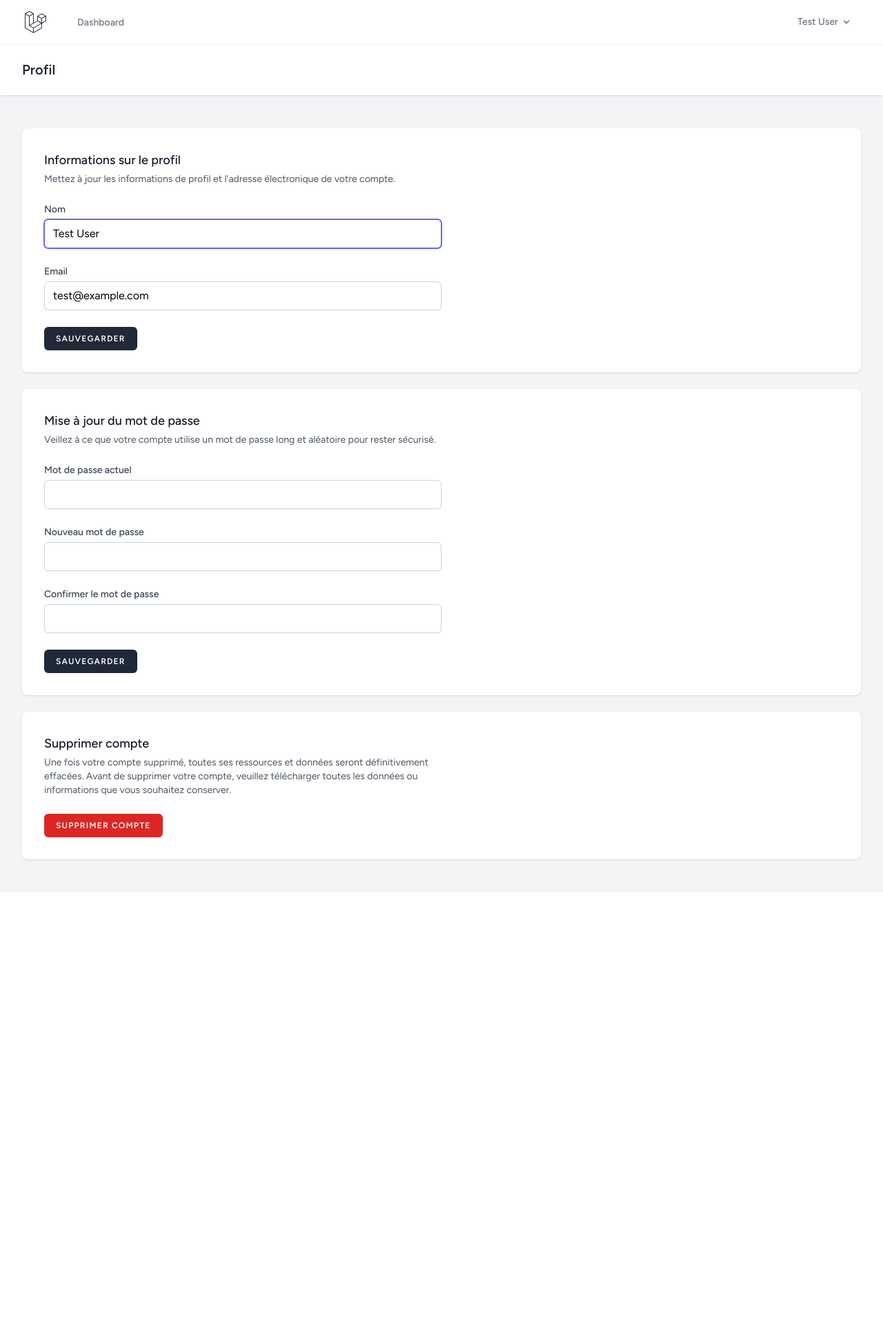
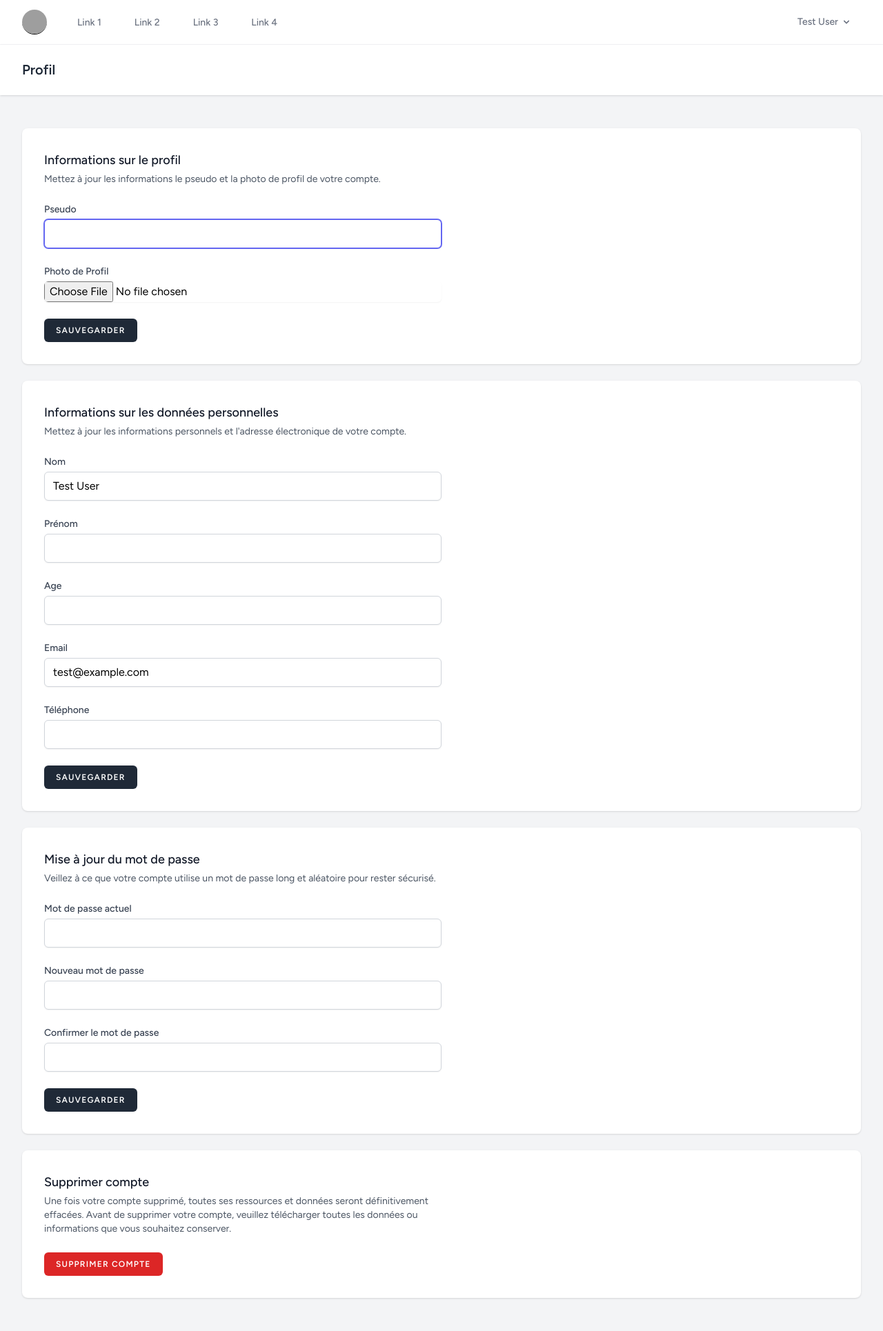
Before and after one commit to val59roger/social-networks, a Laravel app: page /profile in a window 1280 px wide. Shown: the whole page at 69% size. Before the commit the page ends 1250 px from the top, so only its background shows below. Run offline with Laravel 12, Linux system fonts and the light colour scheme; a user stored in the database is signed in; data comes from the database, SQL or seed files in the repository; style sheets or scripts are compiled from the project's sources; parts of the project's set-up code (start-up, migrations or seed data) failed here and were passed over; grey boxes are pictures that could not be loaded.

Commit message:
data + login + register + photo

```diff
--- a/app/Http/Controllers/ProfileController.php
+++ b/app/Http/Controllers/ProfileController.php
@@ -3,6 +3,7 @@
 namespace App\Http\Controllers;
 
 use App\Http\Requests\ProfileUpdateRequest;
+use App\Http\Requests\ProfileUsersUpdateRequest;
 use Illuminate\Http\RedirectResponse;
 use Illuminate\Http\Request;
 use Illuminate\Support\Facades\Auth;
@@ -22,7 +23,7 @@ class ProfileController extends Controller
     }
 
     /**
-     * Update the user's profile information.
+     * Update the user's information.
      */
     public function update(ProfileUpdateRequest $request): RedirectResponse
     {
@@ -36,6 +37,31 @@ class ProfileController extends Controller
 
         return Redirect::route('profile.edit')->with('status', 'profile-updated');
     }
+
+    /**
+     * Update the profile's information.
+     */
+    public function updateUserDetails(ProfileUsersUpdateRequest $request)
+    {
+        // Récupérer l'utilisateur authentifié
+        $user = $request->user();
+
+        // Mise à jour du pseudo
+        $user->pseudo = $request->input('pseudo');
+
+        // Gestion de l'image
+        if ($request->hasFile('url_profile')) {
+            $file = $request->file('url_profile');
+            $path = $file->store('profile_photos', 'public'); // Stockage dans storage/app/public/profile_photos
+            $user->url_profile = $path;
+        }
+
+    $user->save();
+
+        // Rediriger avec un message de succès
+        return redirect()->route('profile.edit')->with('status', 'profile-updated');
+    }
+
 
     /**
      * Delete the user's account.
--- a/app/Http/Requests/ProfileUpdateRequest.php
+++ b/app/Http/Requests/ProfileUpdateRequest.php
@@ -17,6 +17,8 @@ class ProfileUpdateRequest extends FormRequest
     {
         return [
             'name' => ['required', 'string', 'max:255'],
+            'first_name' => ['required', 'string', 'max:255'],
+            'age' => ['required', 'integer', 'min:18'],
             'email' => [
                 'required',
                 'string',
@@ -25,6 +27,7 @@ class ProfileUpdateRequest extends FormRequest
                 'max:255',
                 Rule::unique(User::class)->ignore($this->user()->id),
             ],
+            'phone' => ['required', 'regex:/^\+?(\d{1,3})?(\d{10})$/'],
         ];
     }
 }
--- a/app/Models/User.php
+++ b/app/Models/User.php
@@ -6,8 +6,9 @@ namespace App\Models;
 use Illuminate\Database\Eloquent\Factories\HasFactory;
 use Illuminate\Foundation\Auth\User as Authenticatable;
 use Illuminate\Notifications\Notifiable;
+use Illuminate\Contracts\Auth\MustVerifyEmail;
 
-class User extends Authenticatable
+class User extends Authenticatable implements MustVerifyEmail
 {
     /** @use HasFactory<\Database\Factories\UserFactory> */
     use HasFactory, Notifiable;
@@ -19,8 +20,13 @@ class User extends Authenticatable
      */
     protected $fillable = [
         'name',
+        'first_name',
+        'pseudo',
+        'age',
         'email',
+        'phone',
         'password',
+        'url_profile',
     ];
 
     /**
@@ -45,4 +51,10 @@ class User extends Authenticatable
             'password' => 'hashed',
         ];
     }
+    protected static function booted()
+    {
+        static::creating(function ($user) {
+            $user->date_inscription = now(); // Remplit la colonne avec la date et l'heure actuelles
+        });
+    }
 }
--- a/resources/views/dashboard.blade.php
+++ b/resources/views/dashboard.blade.php
@@ -1,15 +1,15 @@
 <x-app-layout>
     <x-slot name="header">
         <h2 class="font-semibold text-xl text-gray-800 leading-tight">
-            {{ __('Dashboard') }}
+            {{ __('Bienvenue ') }}{{ Auth::user()->pseudo }}
         </h2>
     </x-slot>
 
     <div class="py-12">
         <div class="max-w-7xl mx-auto sm:px-6 lg:px-8">
             <div class="bg-white overflow-hidden shadow-sm sm:rounded-lg">
-                <div class="p-6 text-gray-900">
-                    {{ __("tu es connecté ") }}{{ Auth::user()->name }}
+                <div class="p-6 bg-white border-b border-gray-200">
+                    {{ __('Vous allez pouvoir voir vos statistiques ici !') }}
                 </div>
             </div>
         </div>
--- a/resources/views/layouts/navigation.blade.php
+++ b/resources/views/layouts/navigation.blade.php
@@ -4,16 +4,37 @@
         <div class="flex justify-between h-16">
             <div class="flex">
                 <!-- Logo -->
-                <div class="shrink-0 flex items-center">
-                    <a href="{{ route('dashboard') }}">
-                        <x-application-logo class="block h-9 w-auto fill-current text-gray-800" />
-                    </a>
-                </div>
+                    <div class="shrink-0 flex items-center">
+                        <a href="{{ route('dashboard') }}">
+                            <img
+                                src="{{ Auth::user()->url_profile
+                                    ? asset('storage/' . Auth::user()->url_profile)
+                                    : asset('storage/profile_photos/default-profile.jpg') }}"
+                                alt="Photo de profil"
+                                class="block h-9 w-9 rounded-full object-cover border-b border-black">
+                        </a>
+                    </div>
+
 
                 <!-- Navigation Links -->
                 <div class="hidden space-x-8 sm:-my-px sm:ms-10 sm:flex">
                     <x-nav-link :href="route('dashboard')" :active="request()->routeIs('dashboard')">
-                        {{ __('Dashboard') }}
+                        {{ __('Link 1') }}
+                    </x-nav-link>
+                </div>
+                <div class="hidden space-x-8 sm:-my-px sm:ms-10 sm:flex">
+                    <x-nav-link :href="route('dashboard')" :active="request()->routeIs('dashboard')">
+                        {{ __('Link 2') }}
+                    </x-nav-link>
+                </div>
+                <div class="hidden space-x-8 sm:-my-px sm:ms-10 sm:flex">
+                    <x-nav-link :href="route('dashboard')" :active="request()->routeIs('dashboard')">
+                        {{ __('Link 3') }}
+                    </x-nav-link>
+                </div>
+                <div class="hidden space-x-8 sm:-my-px sm:ms-10 sm:flex">
+                    <x-nav-link :href="route('dashboard')" :active="request()->routeIs('dashboard')">
+                        {{ __('Link 4') }}
                     </x-nav-link>
                 </div>
             </div>
--- a/resources/views/profile/edit.blade.php
+++ b/resources/views/profile/edit.blade.php
@@ -7,6 +7,12 @@
 
     <div class="py-12">
         <div class="max-w-7xl mx-auto sm:px-6 lg:px-8 space-y-6">
+            <div class="p-4 sm:p-8 bg-white shadow sm:rounded-lg">
+                <div class="max-w-xl">
+                    @include('profile.partials.update-profile-user-information-form')
+                </div>
+            </div>
+
             <div class="p-4 sm:p-8 bg-white shadow sm:rounded-lg">
                 <div class="max-w-xl">
                     @include('profile.partials.update-profile-information-form')
--- a/resources/views/profile/partials/delete-user-form.blade.php
+++ b/resources/views/profile/partials/delete-user-form.blade.php
@@ -35,7 +35,7 @@
                     name="password"
                     type="password"
                     class="mt-1 block w-3/4"
-                    placeholder="{{ __('Password') }}"
+                    placeholder="{{ __('Mot De Passe') }}"
                 />
 
                 <x-input-error :messages="$errors->userDeletion->get('password')" class="mt-2" />
--- a/resources/views/profile/partials/update-profile-information-form.blade.php
+++ b/resources/views/profile/partials/update-profile-information-form.blade.php
@@ -1,11 +1,11 @@
 <section>
     <header>
         <h2 class="text-lg font-medium text-gray-900">
-            {{ __('Informations sur le profil') }}
+            {{ __('Informations sur les données personnelles') }}
         </h2>
 
         <p class="mt-1 text-sm text-gray-600">
-            {{ __("Mettez à jour les informations de profil et l'adresse électronique de votre compte.") }}
+            {{ __("Mettez à jour les informations personnels et l'adresse électronique de votre compte.") }}
         </p>
     </header>
 
@@ -24,8 +24,20 @@
         </div>
 
         <div>
+            <x-input-label for="first_name" :value="__('Prénom')" />
+            <x-text-input id="first_name" name="first_name" type="text" class="mt-1 block w-full" :value="old('first_name', $user->first_name)" required autofocus autocomplete="first_name" />
+            <x-input-error class="mt-2" :messages="$errors->get('first_name')" />
+        </div>
+
+        <div>
+            <x-input-label for="age" :value="__('Age')" />
+            <x-text-input id="age" name="age" type="text" class="mt-1 block w-full" :value="old('age', $user->age)" required autofocus autocomplete="age" />
+            <x-input-error class="mt-2" :messages="$errors->get('age')" />
+        </div>
+
+        <div>
             <x-input-label for="email" :value="__('Email')" />
-            <x-text-input id="email" name="email" type="email" class="mt-1 block w-full" :value="old('email', $user->email)" required autocomplete="username" />
+            <x-text-input id="email" name="email" type="email" class="mt-1 block w-full" :value="old('email', $user->email)" required autocomplete="email" />
             <x-input-error class="mt-2" :messages="$errors->get('email')" />
 
             @if ($user instanceof \Illuminate\Contracts\Auth\MustVerifyEmail && ! $user->hasVerifiedEmail())
@@ -47,6 +59,12 @@
             @endif
         </div>
 
+        <div>
+            <x-input-label for="phone" :value="__('Téléphone')" />
+            <x-text-input id="phone" name="phone" type="text" class="mt-1 block w-full" :value="old('phone', $user->phone)" required autofocus autocomplete="phone" />
+            <x-input-error class="mt-2" :messages="$errors->get('phone')" />
+        </div>
+
         <div class="flex items-center gap-4">
             <x-primary-button>{{ __('Sauvegarder') }}</x-primary-button>
 
--- /dev/null
+++ b/resources/views/profile/partials/update-profile-user-information-form.blade.php
@@ -0,0 +1,46 @@
+<section>
+    <header>
+        <h2 class="text-lg font-medium text-gray-900">
+            {{ __('Informations sur le profil') }}
+        </h2>
+
+        <p class="mt-1 text-sm text-gray-600">
+            {{ __("Mettez à jour les informations le pseudo et la photo de profil de votre compte.") }}
+        </p>
+    </header>
+
+    <form id="send-verification" method="post" action="{{ route('verification.send') }}">
+        @csrf
+    </form>
+
+    <form method="post" action="{{ route('profile.updateUserDetails') }}" class="mt-6 space-y-6" enctype="multipart/form-data">
+        @csrf
+        @method('patch')
+
+        <div>
+            <x-input-label for="pseudo" :value="__('Pseudo')" />
+            <x-text-input id="pseudo" name="pseudo" type="text" class="mt-1 block w-full" :value="old('pseudo', $user->pseudo)" required autofocus autocomplete="pseudo" />
+            <x-input-error class="mt-2" :messages="$errors->get('pseudo')" />
+        </div>
+
+        <div>
+            <x-input-label for="url_profile" :value="__('Photo de Profil')" />
+            <x-text-input id="url_profile" name="url_profile" type="file" class="mt-1 block w-full" accept="image/*" required autofocus />
+            <x-input-error class="mt-2" :messages="$errors->get('url_profile')" />
+        </div>
+
+        <div class="flex items-center gap-4">
+            <x-primary-button>{{ __('Sauvegarder') }}</x-primary-button>
+
+            @if (session('status') === 'profile-updated')
+                <p
+                    x-data="{ show: true }"
+                    x-show="show"
+                    x-transition
+                    x-init="setTimeout(() => show = false, 2000)"
+                    class="text-sm text-gray-600"
+                >{{ __('Sauvegardé.') }}</p>
+            @endif
+        </div>
+    </form>
+</section>
--- a/routes/web.php
+++ b/routes/web.php
@@ -14,6 +14,7 @@ Route::get('/dashboard', function () {
 Route::middleware('auth')->group(function () {
     Route::get('/profile', [ProfileController::class, 'edit'])->name('profile.edit');
     Route::patch('/profile', [ProfileController::class, 'update'])->name('profile.update');
+    Route::patch('/profile/details', [ProfileController::class, 'updateUserDetails'])->name('profile.updateUserDetails');
     Route::delete('/profile', [ProfileController::class, 'destroy'])->name('profile.destroy');
 });
 
```
Also changed, not shown: app/Http/Controllers/Auth/RegisteredUserController.php (+9 -0 lines), app/Http/Requests/Auth/LoginRequest.php (+7 -5 lines), app/Http/Requests/ProfileUsersUpdateRequest.php (added, +23 -0 lines), resources/views/auth/login.blade.php (+12 -4 lines), resources/views/auth/register.blade.php (+28 -0 lines), database/migrations/2024_12_27_161533_modify_users_table.php (added), database/migrations/2024_12_27_163627_modify_users_table_fix.php (added), database/migrations/2024_12_28_105116_modify_phone_column_in_users_table2.php (added).
